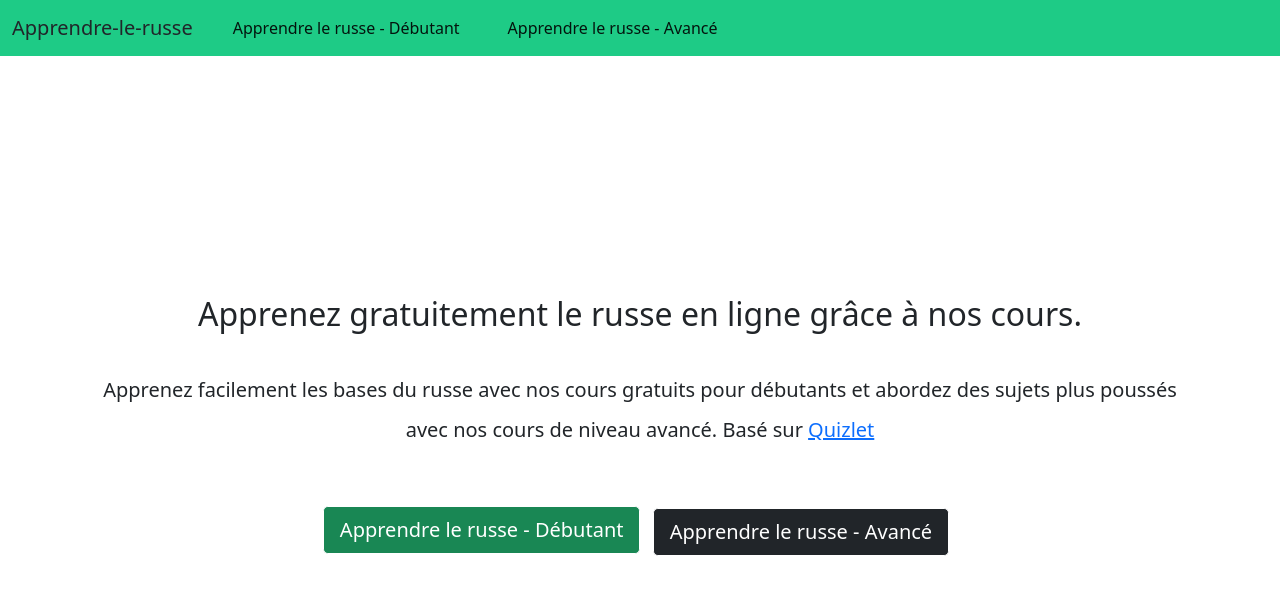
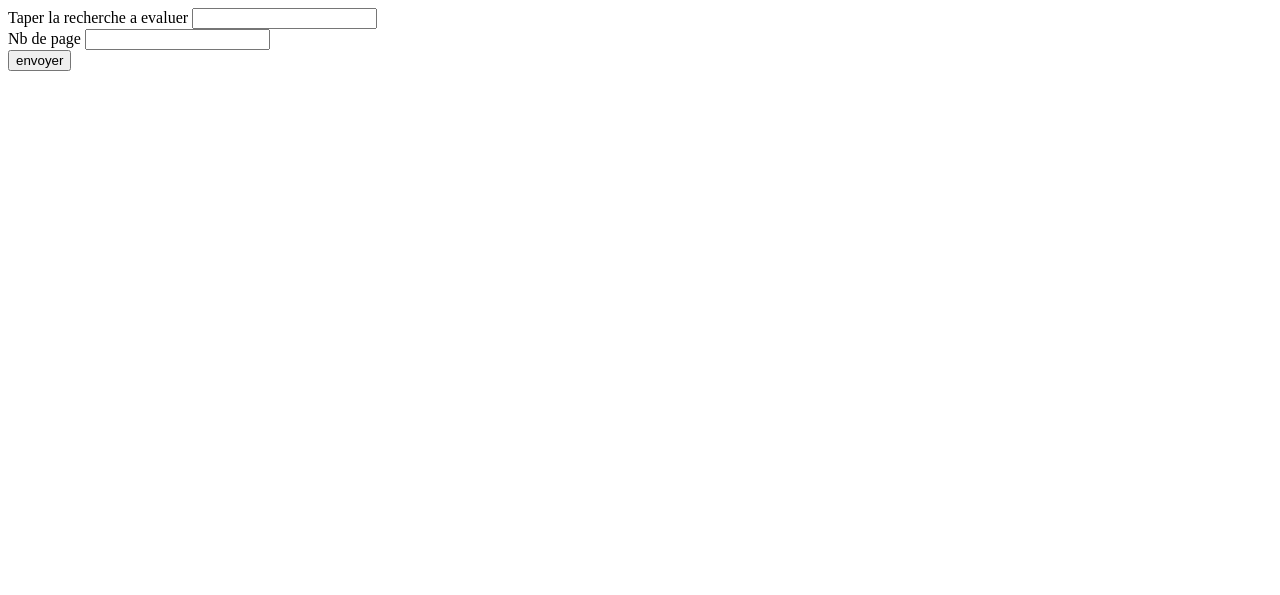
Before and after one commit to kekea1/store-analyser, a Flask app: page / in a window 1280 px wide. Shown: the top 595 px of the page. Run offline with Flask 2, Linux system fonts and the light colour scheme.

Commit message:
Update home.html

```diff
--- a/templates/home.html
+++ b/templates/home.html
@@ -1,37 +1,27 @@
-{% extends "squelette.html"  %}
+<!DOCTYPE html>
+<html lang="fr">
+  <head>
+    <meta charset="UTF-8">
+    <title>Informateur d'appli</title>
+    <meta name="description" content="mon informateur d'appli">
+  </head>
+<body>
+  <form action="/resultat" method="get">
+      <div>
+    <label>Taper la recherche a evaluer</label>
+    <input type="text" name="text" id="text">
 
-{% block header_perso %}
+      </div>
+   <div>
+       <label>Nb de page</label>
+    <input type="text" name="page" id="page">
 
-    <title>Apprendrelerusse - Apprendre le russe gratuitement et en ligne  </title>
+   </div>
 
-<meta name="description" content="Vous avez envie d'apprendre le russe gratuitement et en ligne sans savoir comment.
-Dans ce cas, cliquez et réalisez votre rêve grâce à nos cours. Basé sur Quizlet.">
+    <input type="submit"  value="envoyer">
 
-{% include "only_for_index.html" %}
-
-{% endblock %}
+    </form>
 
 
-
-
-
-
-{% block corps %}
-
-
-    <main class=" container-fluid align-items-center text-center w-100 h-100" style=' margin-top:17%'>
-        <br><br>
-        <br>
-
-    <h1 class="fs-2 lh-base">Apprenez gratuitement le russe en ligne grâce à nos cours.</h1><br>
-     <h2 class="fs-5 lead lh-lg"> Apprenez facilement les bases du russe avec nos cours gratuits pour débutants et abordez des sujets plus poussés <br>
-         avec nos cours de niveau avancé.
-        Basé sur <a href="https://www.quizlet.com">Quizlet</a>
-    </h2>
-    <br><br>
-     <a href="/general/" class="btn btn-lg btn-success lead border-white bg-blue me-2 mb-1" role="button"> Apprendre le russe - Débutant</a>
-      <a href="/precis/" class="btn btn-lg btn-dark lead border-white bg-blue me-2" role="button">Apprendre le russe - Avancé</a>
-
-  </main>
-
-{% endblock %}
+</body>
+</html>
```
